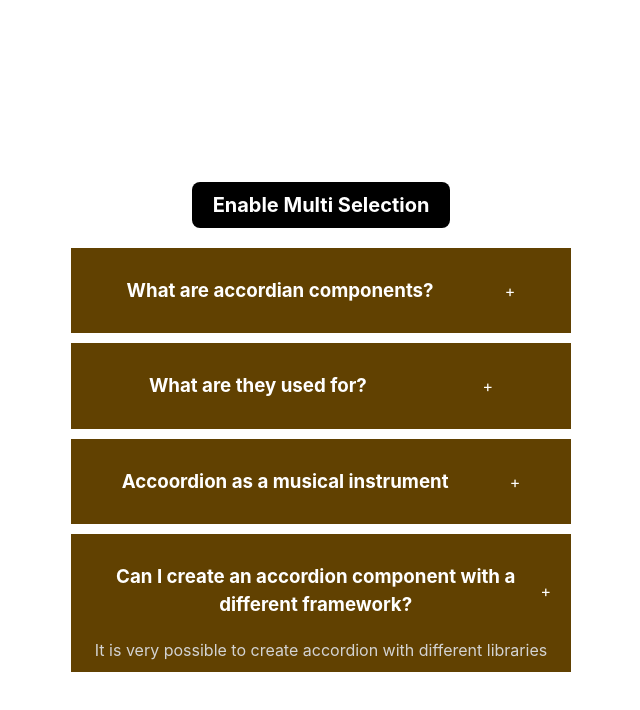
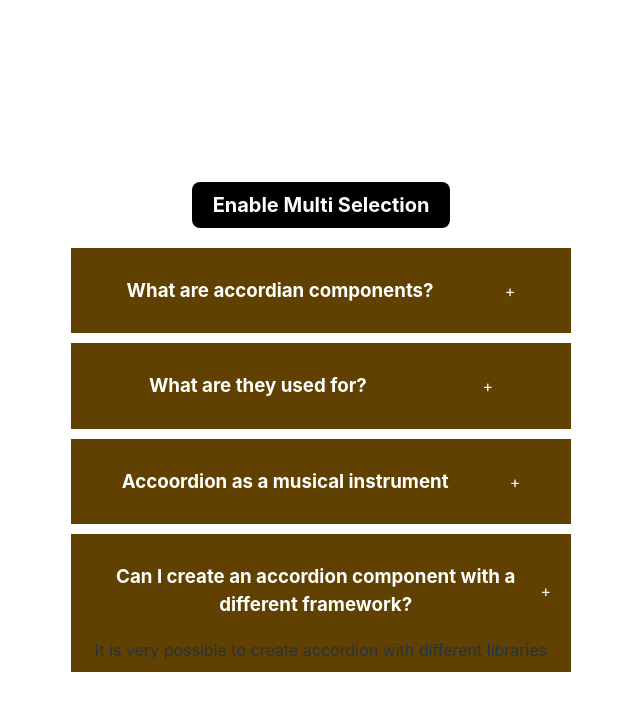
Before and after one commit to red2922/Reactor, a React (Vite) app in the folder FreeCodeCamp25ReactProjects/: page / in a window 1280 px wide. Both pictures are taken after a click on the element 672 px from the left and 603 px from the top of the page. Shown: the top 710 px of the page, without its empty margins (351-991 px from the left). Built offline with nearby package versions, Linux system fonts and the light colour scheme.

Commit message:
Fixed the Accordian Component

```diff
--- a/FreeCodeCamp25ReactProjects/src/components/accordian/index.jsx
+++ b/FreeCodeCamp25ReactProjects/src/components/accordian/index.jsx
@@ -20,7 +20,7 @@ export default function Accordian() {
     const findIndex = copyMulti.indexOf(getCurrentId);
 
     if (findIndex === -1) copyMulti.push(getCurrentId);
-    else copyMulti.splice(getCurrentId, 1);
+    else copyMulti.splice(findIndex, 1);
 
     setMulti(copyMulti);
   };
@@ -46,10 +46,13 @@ export default function Accordian() {
                 <h3>{dataItem.question}</h3>
                 <span>+</span>
               </div>
-              {selected === dataItem.id ||
-              getMulti.indexOf(dataItem.id) !== -1 ? (
-                <div className="content">{dataItem.answer}</div>
-              ) : null}
+              {enableMulti
+                ? getMulti.indexOf(dataItem.id) !== -1 && (
+                    <div className="acc-content ">{dataItem.answer}</div>
+                  )
+                : selected === dataItem.id && (
+                    <div className="acc-content ">{dataItem.answer}</div>
+                  )}
             </div>
           ))
         ) : (
```
